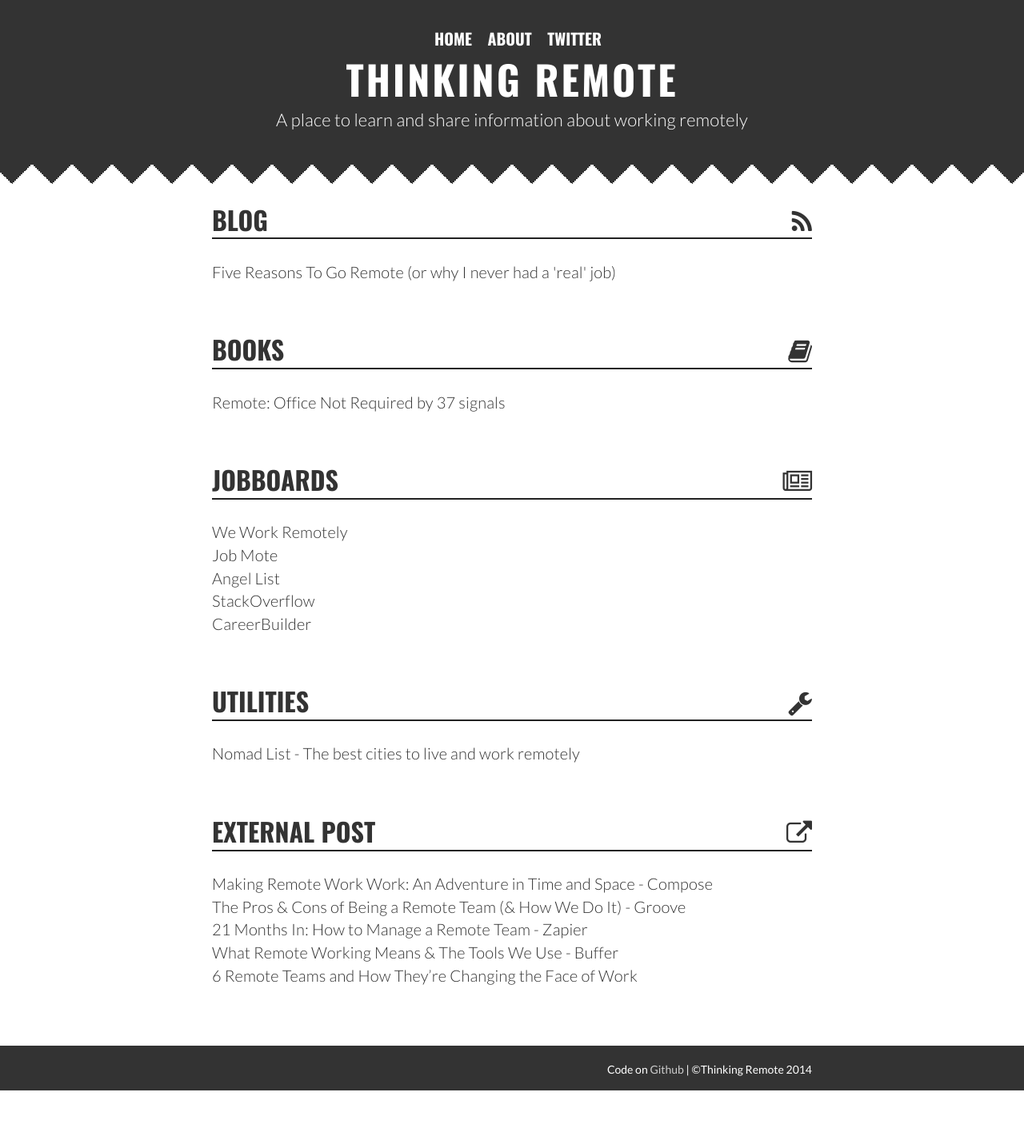
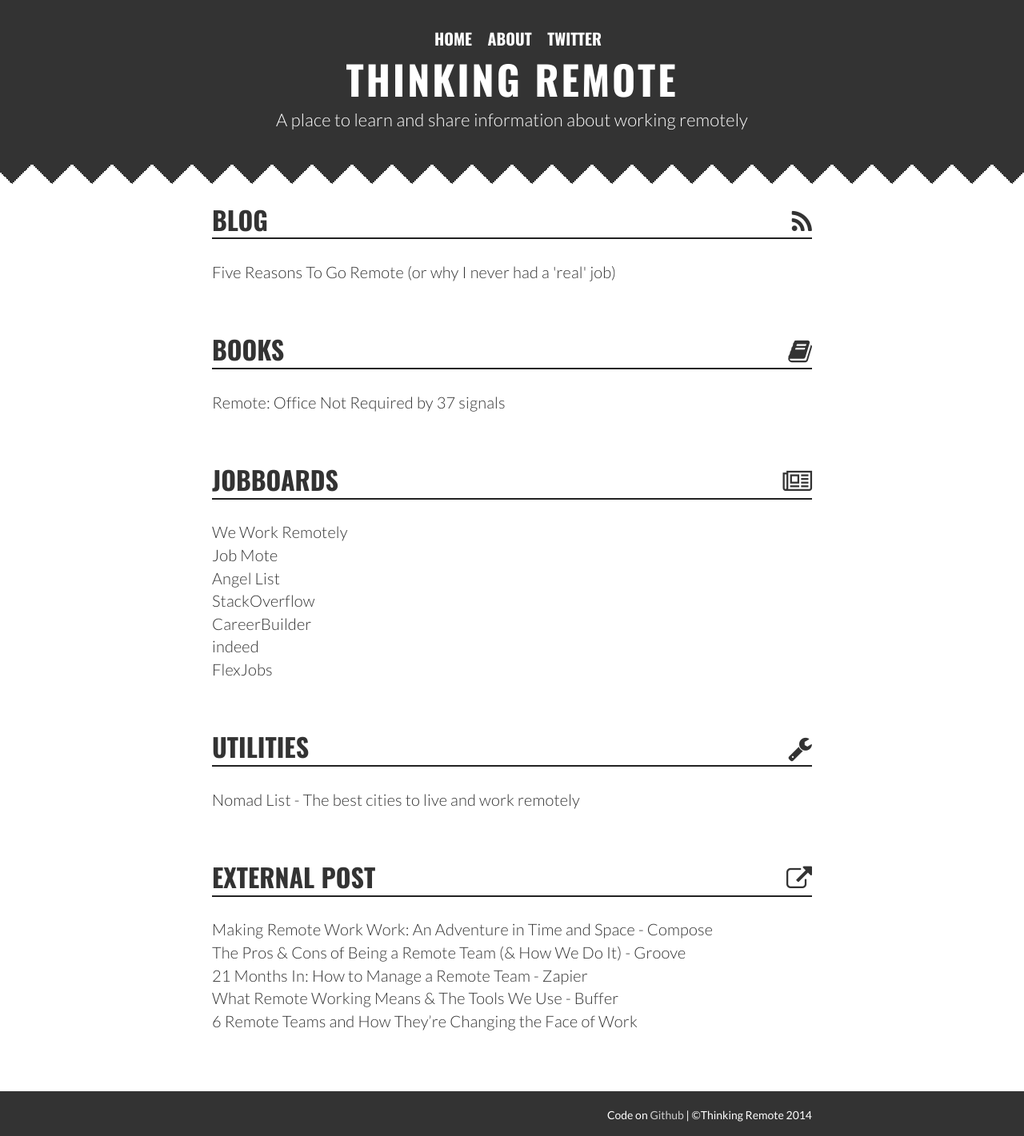
Before and after one commit to thinkingremote/thinkingremote.com, a Jekyll site: the page built from index.html, in a window 1280 px wide. Shown: the whole page at 80% size. Built offline with Jekyll 4.4.1, drawn with Linux system fonts in a browser that asks for light colours; nearby versions of some CDN libraries; comment, search, counter and statistics services are not loaded; before the commit the page ends 1364 px from its top, so only the background shows below that.

Commit message:
Add resources to home

```diff
--- a/index.html
+++ b/index.html
@@ -27,6 +27,9 @@
       <li><a href="http://jobmote.com/" target="_blank">Angel List</a></li>
       <li><a href="http://careers.stackoverflow.com/jobs/remote" target="_blank">StackOverflow</a></li>
 			<li><a href="http://www.careerbuilder.com/jobs/keyword/remote" target="_blank">CareerBuilder</a></li>
+			<li><a href="http://www.indeed.com/l-Remote-jobs.html" target="_blank">indeed</a></li>
+      <li><a href="http://www.flexjobs.com/jobs/telecommuting-remote-jobs" target="_blank">FlexJobs</a></li>
+
 
     </ul>
      <h2 style="border-bottom: 2px solid #222;">Utilities<i style="font-size: 28px; margin-top: 2px; float: right;" class="fa fa-wrench"></i></h2>
```
